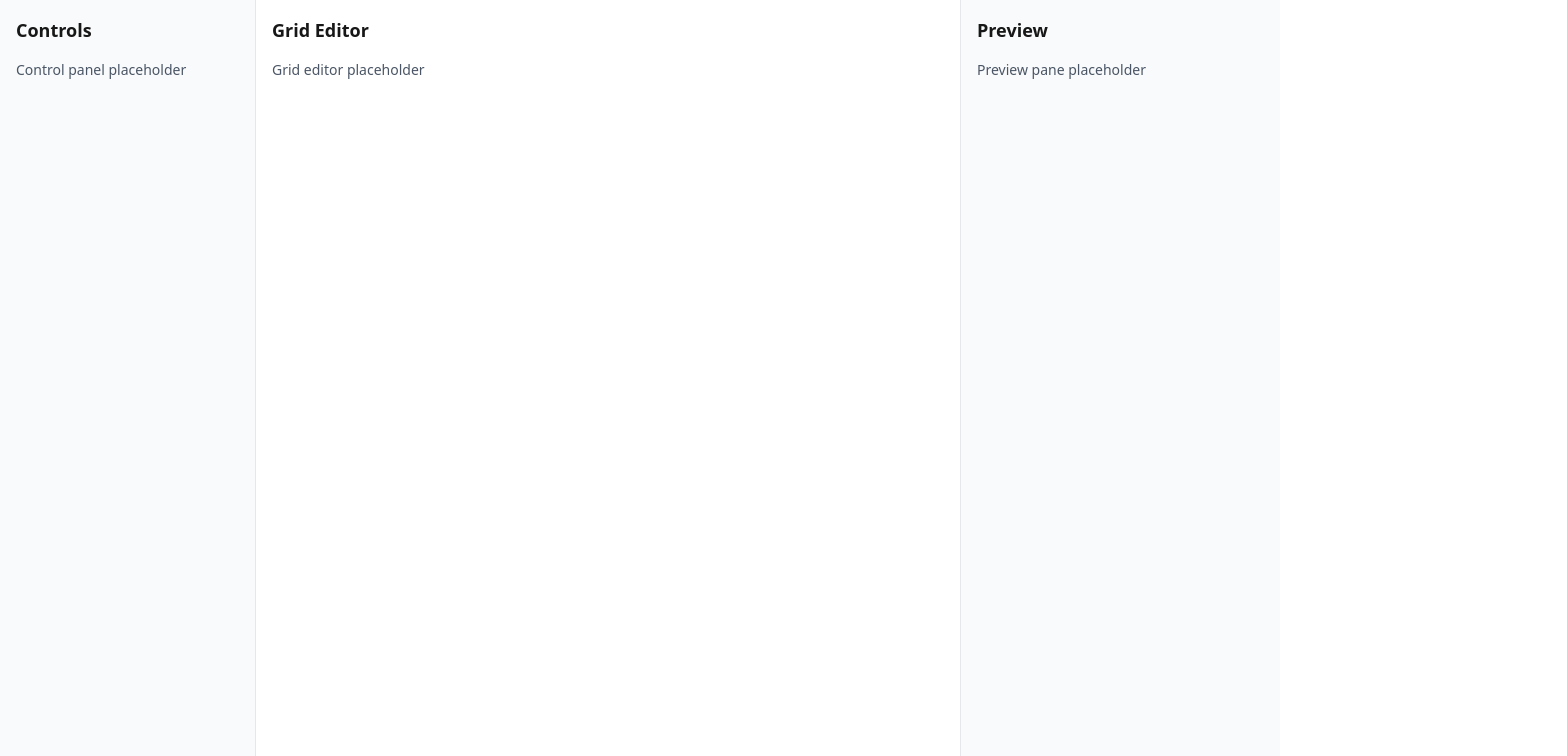
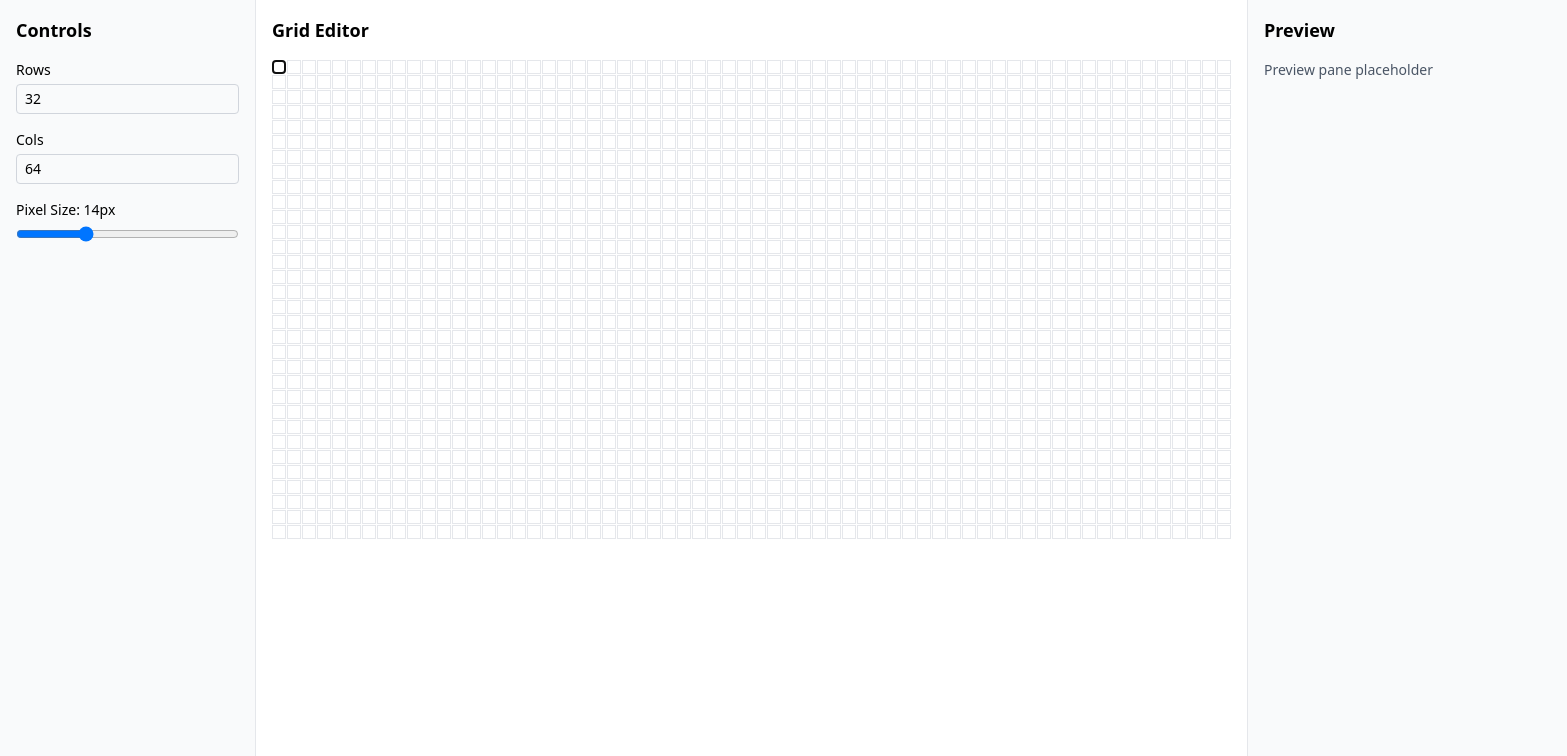
Before and after one commit to k1105/ascii-editor, a Next.js app: page / in a window 1280 px wide. Shown: the top 756 px of the page, 1567 px wide, since content can reach past the window. Built offline with nearby package versions, Linux system fonts and the light colour scheme.

Commit message:
グリッドエディタの実装

```diff
--- a/app/globals.css
+++ b/app/globals.css
@@ -1,7 +1,7 @@
 @import "tailwindcss";
 
 :root {
-  --background: #ffffff;
+  --background: #000000;
   --foreground: #171717;
 }
 
@@ -11,16 +11,3 @@
   --font-sans: system-ui, sans-serif;
   --font-mono: var(--font-geist-mono);
 }
-
-@media (prefers-color-scheme: dark) {
-  :root {
-    --background: #0a0a0a;
-    --foreground: #ededed;
-  }
-}
-
-body {
-  background: var(--background);
-  color: var(--foreground);
-  font-family: system-ui, sans-serif;
-}
--- a/app/page.tsx
+++ b/app/page.tsx
@@ -1,8 +1,20 @@
-import ControlsPanel from '@/components/ControlsPanel';
-import GridEditor from '@/components/GridEditor';
-import PreviewPane from '@/components/PreviewPane';
+"use client";
+
+import {useEffect} from "react";
+import ControlsPanel from "@/components/ControlsPanel";
+import GridEditor from "@/components/GridEditor";
+import PreviewPane from "@/components/PreviewPane";
 
 export default function Home() {
+  useEffect(() => {
+    // 初回レンダ後に左上セルへfocus
+    const timer = setTimeout(() => {
+      document.getElementById("cell-0-0")?.focus();
+    }, 100);
+
+    return () => clearTimeout(timer);
+  }, []);
+
   return (
     <div className="h-screen flex">
       {/* Left: Controls */}
@@ -11,7 +23,7 @@ export default function Home() {
       </div>
 
       {/* Center: GridEditor */}
-      <div className="flex-1 bg-white">
+      <div className="flex-1">
         <GridEditor />
       </div>
 
--- a/components/ControlsPanel.tsx
+++ b/components/ControlsPanel.tsx
@@ -1,9 +1,62 @@
+"use client";
+
+import {useEditorStore} from "@/store/useEditorStore";
+
 export default function ControlsPanel() {
+  const {rows, cols, pixelSize, resizeGrid, setPixelSize} = useEditorStore();
+
   return (
     <div className="h-full p-4">
       <h2 className="text-lg font-semibold mb-4">Controls</h2>
-      <div className="text-sm text-gray-600">
-        Control panel placeholder
+
+      <div className="space-y-4">
+        <div>
+          <label className="block text-sm font-medium mb-1">Rows</label>
+          <input
+            type="number"
+            min="4"
+            max="400"
+            value={rows}
+            onChange={(e) => {
+              const newRows = parseInt(e.target.value, 10);
+              if (newRows >= 4 && newRows <= 400) {
+                resizeGrid(newRows, cols);
+              }
+            }}
+            className="w-full px-2 py-1 border border-gray-300 rounded text-sm"
+          />
+        </div>
+
+        <div>
+          <label className="block text-sm font-medium mb-1">Cols</label>
+          <input
+            type="number"
+            min="4"
+            max="400"
+            value={cols}
+            onChange={(e) => {
+              const newCols = parseInt(e.target.value, 10);
+              if (newCols >= 4 && newCols <= 400) {
+                resizeGrid(rows, newCols);
+              }
+            }}
+            className="w-full px-2 py-1 border border-gray-300 rounded text-sm"
+          />
+        </div>
+
+        <div>
+          <label className="block text-sm font-medium mb-1">
+            Pixel Size: {pixelSize}px
+          </label>
+          <input
+            type="range"
+            min="8"
+            max="28"
+            value={pixelSize}
+            onChange={(e) => setPixelSize(parseInt(e.target.value, 10))}
+            className="w-full"
+          />
+        </div>
       </div>
     </div>
   );
--- a/components/GridEditor.tsx
+++ b/components/GridEditor.tsx
@@ -1,9 +1,136 @@
+"use client";
+
+import React, {useCallback} from "react";
+import {useEditorStore} from "@/store/useEditorStore";
+
+const GridCell = React.memo(
+  ({
+    r,
+    c,
+    char,
+    pixelSize,
+    onToggle,
+  }: {
+    r: number;
+    c: number;
+    char: string;
+    pixelSize: number;
+    onToggle: (r: number, c: number) => void;
+  }) => {
+    const handleClick = useCallback(() => {
+      onToggle(r, c);
+    }, [r, c, onToggle]);
+
+    return (
+      <button
+        id={`cell-${r}-${c}`}
+        key={r * 1000 + c}
+        onClick={handleClick}
+        style={{
+          width: "100%",
+          height: "100%",
+          lineHeight: 1,
+          fontSize: Math.floor(pixelSize * 0.8),
+          display: "flex",
+          alignItems: "center",
+          justifyContent: "center",
+          border: "1px solid #e5e7eb",
+          backgroundColor: "#fff",
+          color: "#000",
+          cursor: "pointer",
+          padding: 0,
+          margin: 0,
+        }}
+      >
+        {char}
+      </button>
+    );
+  }
+);
+
+GridCell.displayName = "GridCell";
+
 export default function GridEditor() {
+  const {rows, cols, grid, pixelSize, toggleCell, palette} = useEditorStore();
+
+  const handleKeyDown = useCallback(
+    (e: React.KeyboardEvent) => {
+      const target = e.target as HTMLElement;
+      if (!target.id.startsWith("cell-")) return;
+
+      const [, rStr, cStr] = target.id.split("-");
+      const currentR = parseInt(rStr, 10);
+      const currentC = parseInt(cStr, 10);
+
+      switch (e.key) {
+        case " ": {
+          e.preventDefault();
+          toggleCell(currentR, currentC);
+          break;
+        }
+        case "Backspace": {
+          e.preventDefault();
+          const {setCell} = useEditorStore.getState();
+          setCell(currentR, currentC, palette[1]); // light
+          break;
+        }
+        case "ArrowUp": {
+          e.preventDefault();
+          const newR = Math.max(0, currentR - 1);
+          document.getElementById(`cell-${newR}-${currentC}`)?.focus();
+          break;
+        }
+        case "ArrowDown": {
+          e.preventDefault();
+          const newR = Math.min(rows - 1, currentR + 1);
+          document.getElementById(`cell-${newR}-${currentC}`)?.focus();
+          break;
+        }
+        case "ArrowLeft": {
+          e.preventDefault();
+          const newC = Math.max(0, currentC - 1);
+          document.getElementById(`cell-${currentR}-${newC}`)?.focus();
+          break;
+        }
+        case "ArrowRight": {
+          e.preventDefault();
+          const newC = Math.min(cols - 1, currentC + 1);
+          document.getElementById(`cell-${currentR}-${newC}`)?.focus();
+          break;
+        }
+      }
+    },
+    [rows, cols, toggleCell, palette]
+  );
+
   return (
     <div className="h-full p-4">
       <h2 className="text-lg font-semibold mb-4">Grid Editor</h2>
-      <div className="text-sm text-gray-600">
-        Grid editor placeholder
+      <div
+        className="grid"
+        style={{
+          gridTemplateColumns: `repeat(${cols}, ${pixelSize}px)`,
+          gridAutoRows: `${pixelSize}px`,
+          gap: "1px",
+          justifyContent: "start",
+          alignContent: "start",
+          overflow: "auto",
+          maxHeight: "calc(100vh - 120px)",
+        }}
+        onKeyDown={handleKeyDown}
+      >
+        {grid.map((row, r) =>
+          row.map((char, c) => (
+            <GridCell
+              key={r * cols + c}
+              r={r}
+              c={c}
+              char={char}
+              pixelSize={pixelSize}
+              onToggle={toggleCell}
+            />
+          ))
+        )}
       </div>
     </div>
   );
--- a/store/useEditorStore.ts
+++ b/store/useEditorStore.ts
@@ -1,15 +1,72 @@
 import { create } from 'zustand';
 
-interface EditorState {
-  // Add your state properties here
-}
+type Grid = string[][];
 
-interface EditorActions {
-  // Add your actions here
-}
+type EditorState = {
+  rows: number;
+  cols: number;
+  grid: Grid;
+  palette: [string, string];      // [dark, light] 例: ["█"," "]
+  selectedChar: string;           // 将来用
+  threshold: number;
+  invert: boolean;               // 以降で使用
+  pixelSize: number;             // 1セルの表示px
+  setCell: (r: number, c: number, ch: string) => void;
+  toggleCell: (r: number, c: number) => void;
+  resizeGrid: (rows: number, cols: number) => void;
+  setPixelSize: (px: number) => void;
+  resetGrid: (fill?: string) => void;
+};
 
-type EditorStore = EditorState & EditorActions;
+const initGrid = (rows: number, cols: number, fill: string = " "): Grid => {
+  return Array.from({ length: rows }, () => Array.from({ length: cols }, () => fill));
+};
 
-export const useEditorStore = create<EditorStore>((set) => ({
-  // Initialize your state and actions here
+export const useEditorStore = create<EditorState>((set, get) => ({
+  rows: 32,
+  cols: 64,
+  grid: initGrid(32, 64, " "),
+  palette: ["█", " "],
+  selectedChar: "█",
+  threshold: 128,
+  invert: false,
+  pixelSize: 14,
+
+  setCell: (r: number, c: number, ch: string) => {
+    const { grid } = get();
+    if (r >= 0 && r < grid.length && c >= 0 && c < grid[0].length) {
+      const newGrid = grid.map(row => [...row]);
+      newGrid[r][c] = ch;
+      set({ grid: newGrid });
+    }
+  },
+
+  toggleCell: (r: number, c: number) => {
+    const { grid, palette } = get();
+    if (r >= 0 && r < grid.length && c >= 0 && c < grid[0].length) {
+      const currentCell = grid[r][c];
+      // palette内だけを対象（任意文字が入っているセルは無変更）
+      if (palette.includes(currentCell)) {
+        const newChar = currentCell === palette[0] ? palette[1] : palette[0];
+        get().setCell(r, c, newChar);
+      }
+    }
+  },
+
+  resizeGrid: (rows: number, cols: number) => {
+    set({
+      rows,
+      cols,
+      grid: initGrid(rows, cols, " ")
+    });
+  },
+
+  setPixelSize: (px: number) => {
+    set({ pixelSize: px });
+  },
+
+  resetGrid: (fill: string = " ") => {
+    const { rows, cols } = get();
+    set({ grid: initGrid(rows, cols, fill) });
+  },
 }));
```
